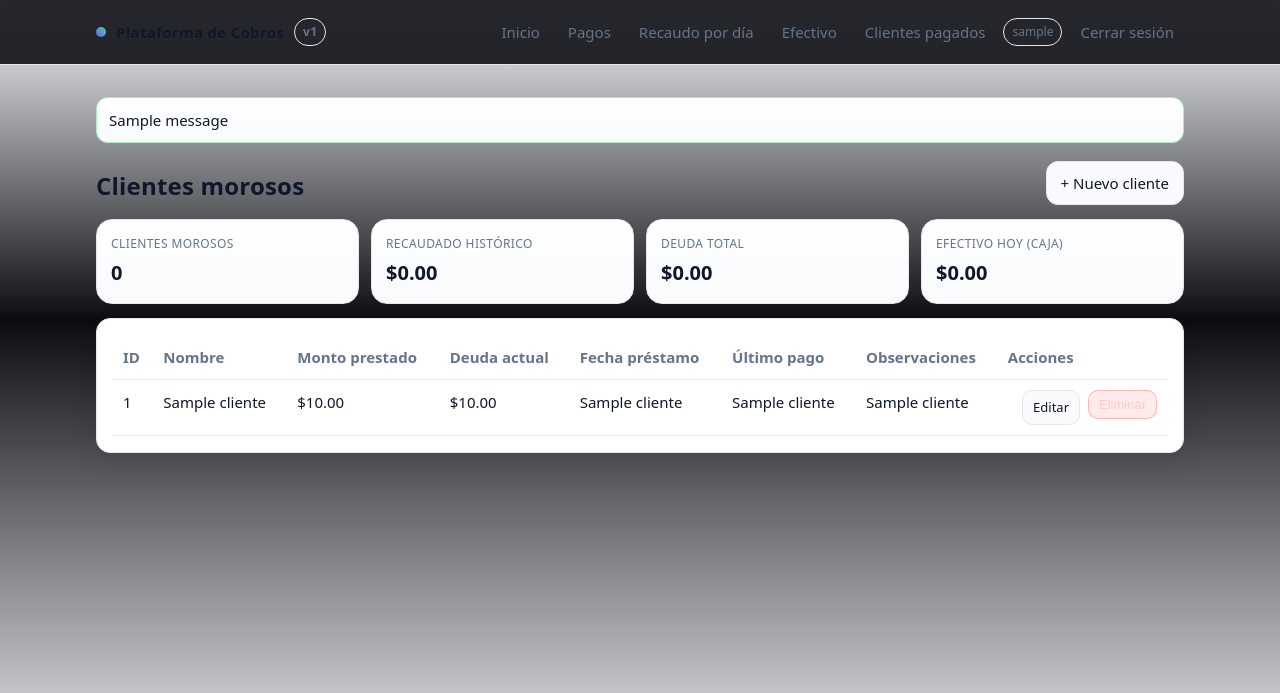
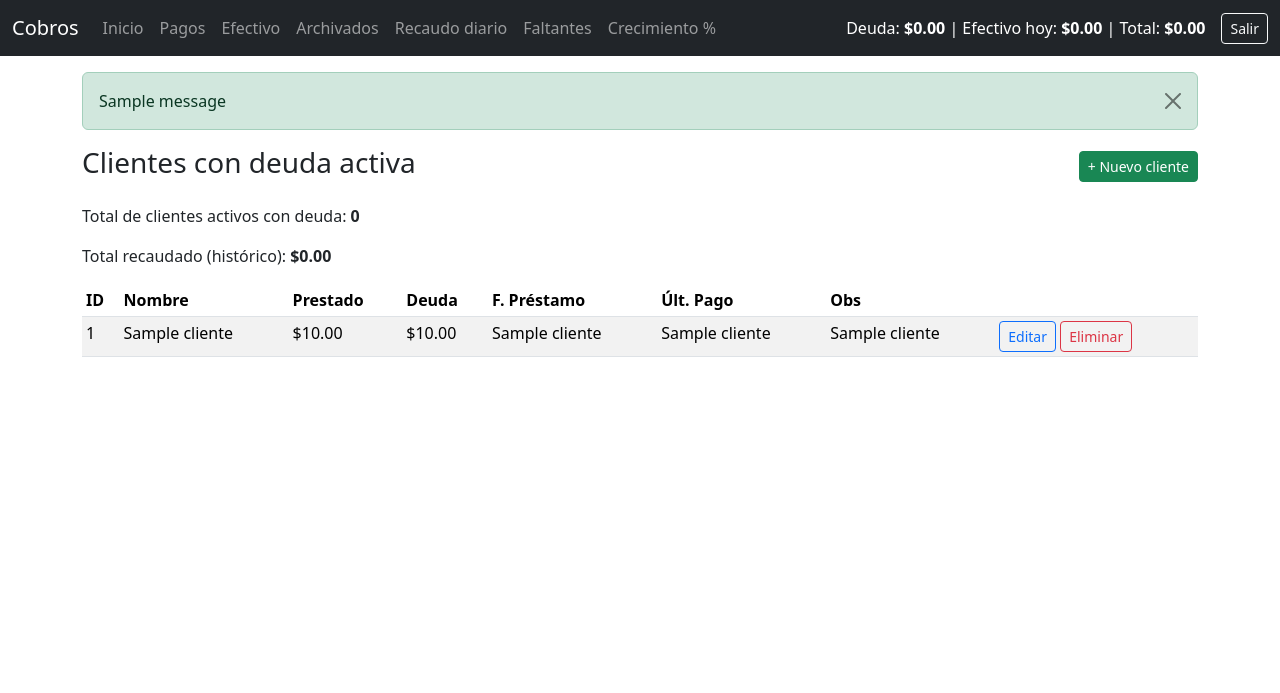
Before and after one commit to luisrobles062/ruta-cobros-app, a Flask app: page / in a window 1280 px wide. Shown: the top 693 px of the page. Run offline with Flask 3, Linux system fonts and the light colour scheme; a user stored in the database is signed in; tables that the repository leaves empty hold one stand-in row (values such as "Sample post"); one stand-in notice (Sample message) is shown; a database or web service that is not in the repository returns one stand-in record (values such as "Sample title"); data that the repository does not hold is empty; some libraries are stand-ins or nearby versions.

Commit message:
Update inicio.html

```diff
--- a/templates/inicio.html
+++ b/templates/inicio.html
@@ -1,62 +1,19 @@
-<!doctype html>
-<html lang="es">
-<head>
-  <meta charset="utf-8">
-  <title>Clientes morosos</title>
-  <meta name="viewport" content="width=device-width, initial-scale=1">
-  <link rel="stylesheet" href="{{ url_for('static', filename='app.css') }}">
-</head>
-<body>
-  {% include "_navbar.html" %}
-  <div class="container">
-
-    {% with messages = get_flashed_messages(with_categories=true) %}
-      {% if messages %}
-        {% for category, message in messages %}
-          <div class="flash {{ category }}">{{ message }}</div>
-        {% endfor %}
-      {% endif %}
-    {% endwith %}
-
-    <div class="header">
-      <h1 class="h1">Clientes morosos</h1>
-      <div class="actions">
-        <a class="btn" href="{{ url_for('cliente_nuevo') }}">+ Nuevo cliente</a>
-      </div>
+{% extends 'base.html' %}
+{% block content %}
+<div class="d-flex justify-content-between align-items-center mb-3">
+  <h3>Clientes con deuda activa</h3>
+  <a class="btn btn-success btn-sm" href="{{ url_for('cliente_nuevo') }}">+ Nuevo cliente</a>
 </div>
 
-    <div class="kpis">
-      <div class="kpi">
-        <div class="label">Clientes morosos</div>
-        <div class="value">{{ total_clientes }}</div>
-      </div>
-      <div class="kpi">
-        <div class="label">Recaudado histórico</div>
-        <div class="value">{{ total_recaudado }}</div>
-      </div>
-      <div class="kpi">
-        <div class="label">Deuda total</div>
-        <div class="value">{{ money(deuda_total) }}</div>
-      </div>
-      <div class="kpi">
-        <div class="label">Efectivo hoy (caja)</div>
-        <div class="value">{{ money(efectivo_hoy) }}</div>
-      </div>
-    </div>
+<p>Total de clientes activos con deuda: <strong>{{ total_clientes }}</strong></p>
+<p>Total recaudado (histórico): <strong>{{ total_recaudado }}</strong></p>
 
-    <div class="card" style="margin-top:14px">
-      {% if clientes and clientes|length>0 %}
-        <table class="table">
+<div class="table-responsive">
+<table class="table table-sm table-striped">
   <thead>
     <tr>
-              <th>ID</th>
-              <th>Nombre</th>
-              <th>Monto prestado</th>
-              <th>Deuda actual</th>
-              <th>Fecha préstamo</th>
-              <th>Último pago</th>
-              <th>Observaciones</th>
-              <th class="right">Acciones</th>
+      <th>ID</th><th>Nombre</th><th>Prestado</th><th>Deuda</th>
+      <th>F. Préstamo</th><th>Últ. Pago</th><th>Obs</th><th></th>
     </tr>
   </thead>
   <tbody>
@@ -67,24 +24,17 @@
       <td>{{ money(c[2]) }}</td>
       <td>{{ money(c[3]) }}</td>
       <td>{{ c[5] }}</td>
-              <td>{{ c[6] or '—' }}</td>
-              <td>{{ c[4] or '—' }}</td>
-              <td class="right">
-                <div class="actions" style="justify-content:flex-end">
-                  <a class="btn small" href="{{ url_for('cliente_editar', cliente_id=c[0]) }}">Editar</a>
-                  <form method="post" action="{{ url_for('cliente_eliminar', cliente_id=c[0]) }}" onsubmit="return confirm('¿Eliminar este cliente? Se eliminarán también sus pagos.')">
-                    <button class="btn small danger" type="submit">Eliminar</button>
+      <td>{{ c[6] or '' }}</td>
+      <td>{{ c[4] }}</td>
+      <td>
+        <a class="btn btn-sm btn-outline-primary" href="{{ url_for('cliente_editar', cliente_id=c[0]) }}">Editar</a>
+        <form class="d-inline" method="post" action="{{ url_for('cliente_eliminar', cliente_id=c[0]) }}" onsubmit="return confirm('¿Eliminar cliente?')">
+          <button class="btn btn-sm btn-outline-danger">Eliminar</button>
         </form>
-                </div>
       </td>
     </tr>
   {% endfor %}
   </tbody>
 </table>
-      {% else %}
-        <p class="muted">No hay clientes con deuda. Revisa <a href="{{ url_for('clientes_archivados') }}">Clientes pagados</a>.</p>
-      {% endif %}
 </div>
-  </div>
-</body>
-</html>
+{% endblock %}
```
Lines whose indentation alone changed are shown as unchanged.
